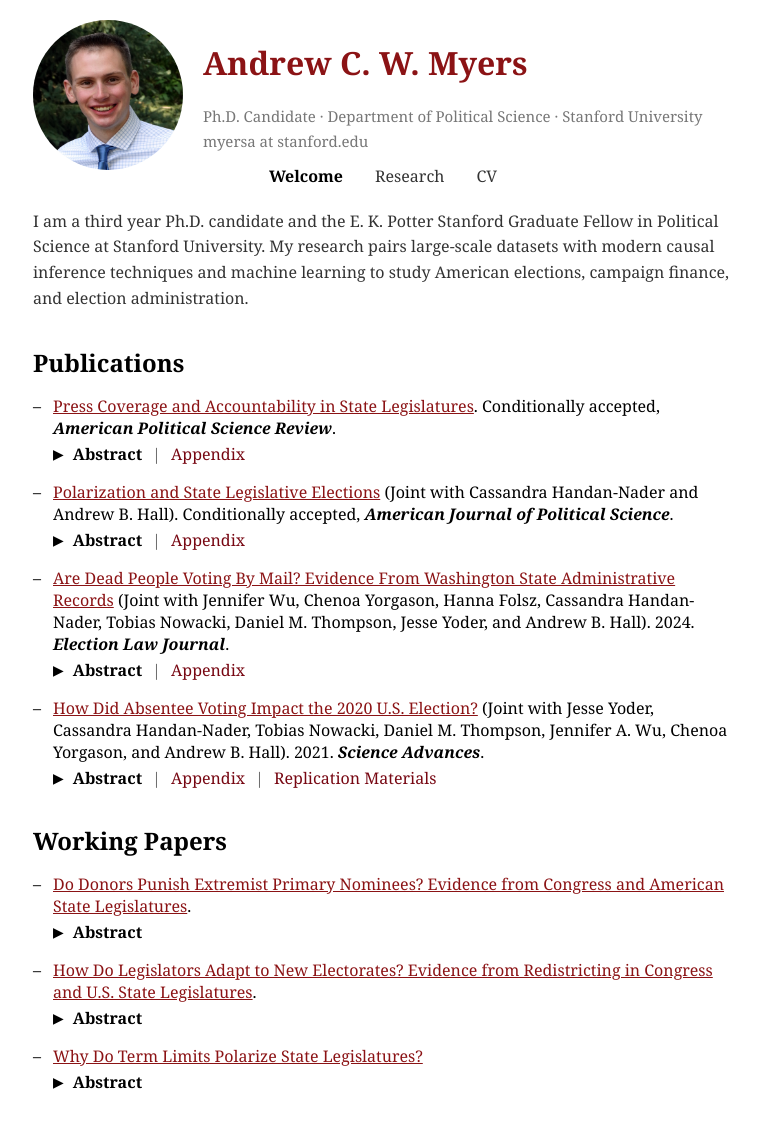
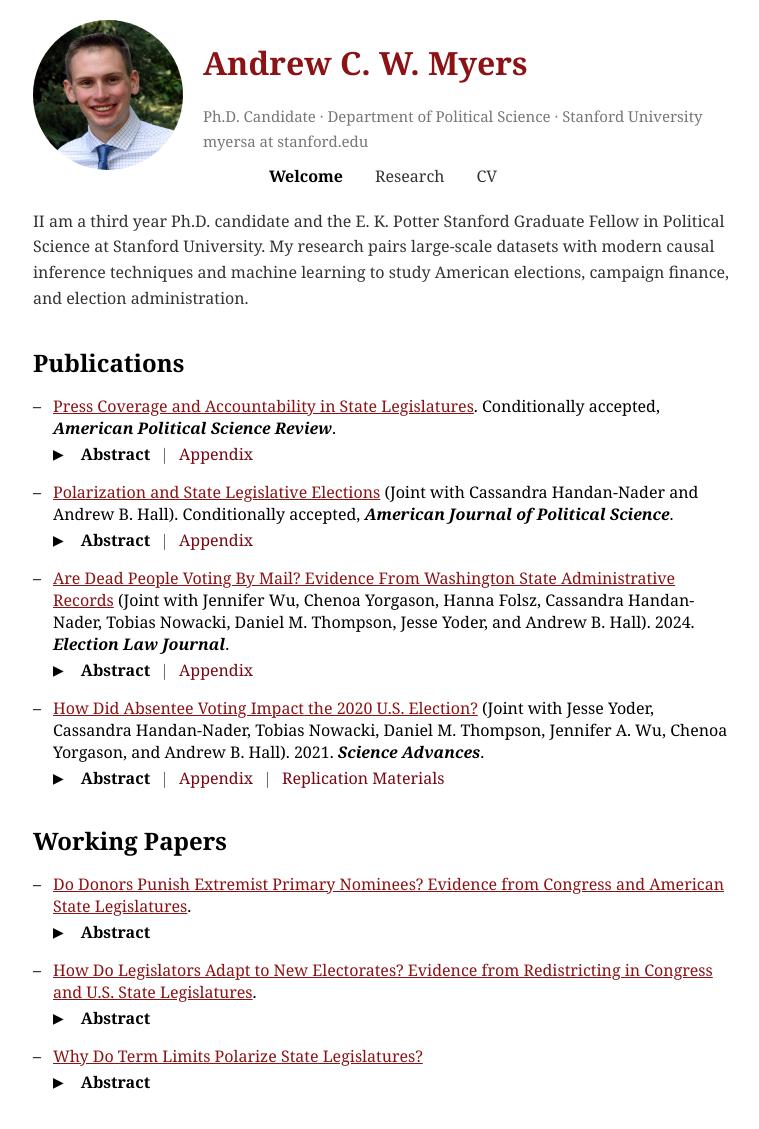
Before and after one commit to AndyMyersSkol/AndyMyersSkol.github.io, a Jekyll site: the page index.html, which Jekyll copies as it is, in a window 1280 px wide. Shown: the whole page, without its empty margins (257-1016 px from the left). Built offline with Jekyll 4.4.1, drawn with Linux system fonts in a browser that asks for light colours.

Commit message:
Update index.html

```diff
--- a/index.html
+++ b/index.html
@@ -42,7 +42,7 @@
     </nav>
 
     <div class="bio">
-        <p>I am a third year Ph.D. candidate and the E. K. Potter Stanford Graduate Fellow in Political Science at Stanford University. My research pairs large-scale datasets with modern causal inference techniques and machine learning to study American elections, campaign finance, and election administration. </p>
+        <p>II am a third year Ph.D. candidate and the E. K. Potter Stanford Graduate Fellow in Political Science at Stanford University. My research pairs large-scale datasets with modern causal inference techniques and machine learning to study American elections, campaign finance, and election administration. </p>
     </div>
 
 
@@ -203,11 +203,7 @@
     font-size: 1em;
     cursor: pointer;
 }
-/* Style for the dropdown arrow */
-.dropdown-arrow {
-    font-size: .8em;
-    transition: transform 0.2s ease-in-out;
-}
+
 /* Rotate the triangle when details are open */
 details[open] .dropdown-arrow {
     transform: rotate(90deg); /* Rotates to ▼ when open */
@@ -277,10 +273,19 @@
 
 details > summary {
     list-style: none;
-    -webkit-appearance: none;
+    -webkit-appearance: none; /* Removes default triangle */
+    appearance: none;
     cursor: pointer;
     display: flex;
     align-items: center;
+}
+
+.dropdown-arrow {
+    content: "▶";  /* Black right-pointing triangle */
+    display: inline-block;
+    margin-right: 8px;
+    font-size: .8em;
+    transition: transform 0.2s ease;
 }
 
 
```
